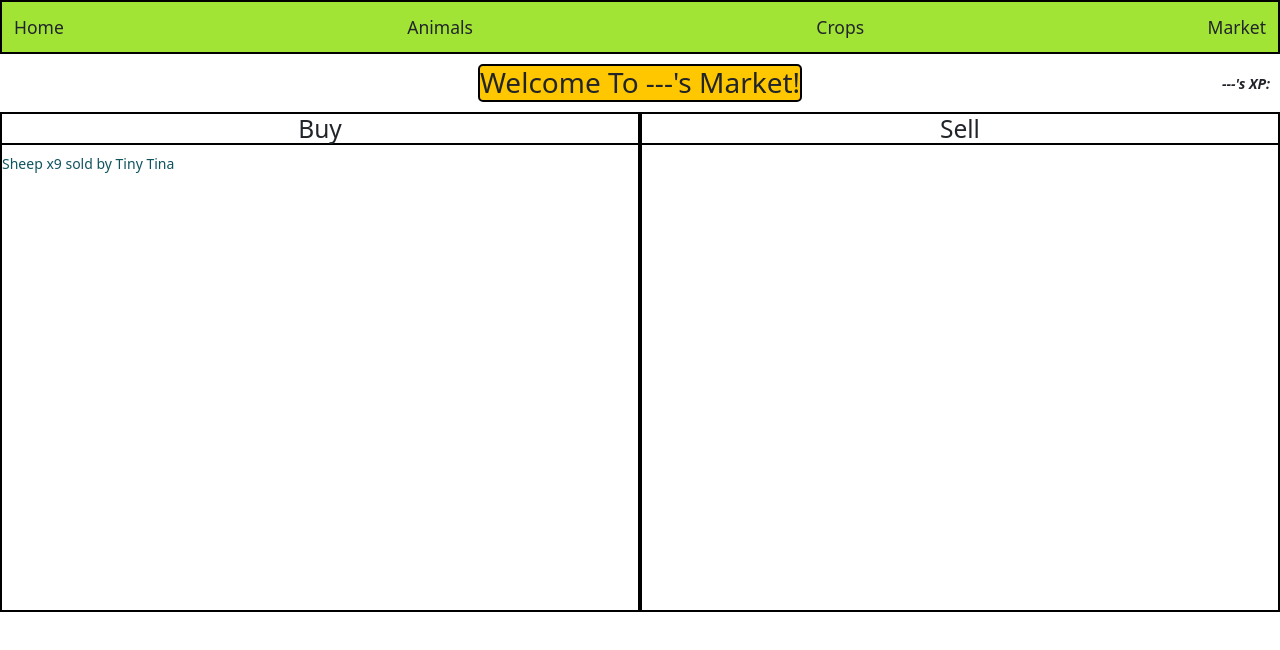
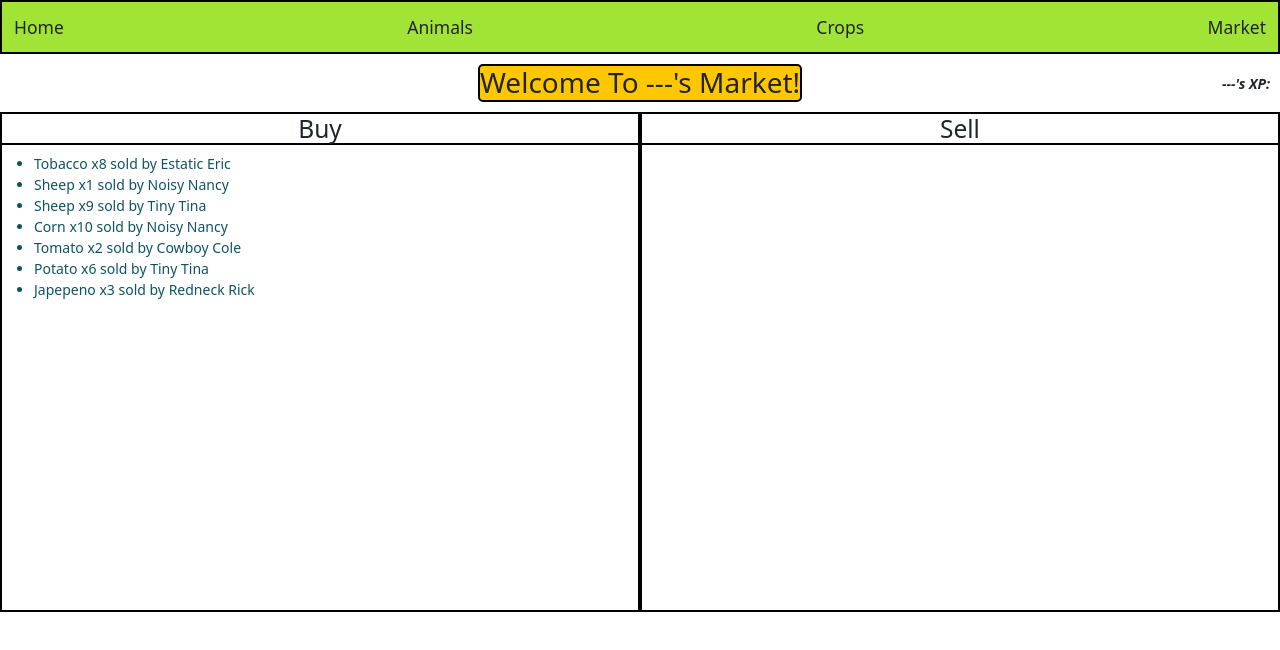
Before and after one commit to connor-w-smith/Farmageddon, a React (Vite) app in the folder farmageddon/: page /market in a window 1280 px wide. Shown: the top 650 px of the page. Built offline with nearby package versions, Linux system fonts and the light colour scheme.

Commit message:
List of items displays
The list of items displays correctly, some bugs to when the user refreshes

```diff
--- a/farmageddon/src/pages/Market.jsx
+++ b/farmageddon/src/pages/Market.jsx
@@ -19,12 +19,20 @@ function Market() {
         return `${items[item]} x${quantity} sold by ${sellers[seller]}`;
     };
 
-    const [saleInfo, setSaleInfo] = useState(generateRandomSale());
+    const generateSaleList = (i = 7) => {
+        const sales = [];
+        for(let j = 0; j < i; j++) {
+            sales.push(generateRandomSale());
+        }
+        return sales;
+    };
+
+    const [saleInfo, setSaleInfo] = useState(generateSaleList());
 
     useEffect(() => {
         const interval = setInterval(() => {
-            setSaleInfo(generateRandomSale());
-        }, 3000);
+            setSaleInfo(generateSaleList());
+        }, 1800000);
 
         return () => clearInterval(interval);
     }, []);
@@ -37,7 +45,12 @@ function Market() {
             </div>
             <div className="buy">
                 <h3 className="buyHeader">Buy</h3>
-                <p className="text-info-emphasis">{saleInfo}</p>
+                {/* <p className="text-info-emphasis">{saleInfo}</p> */}
+                <ul className="text-info-emphasis">
+                    {saleInfo.map((sale, index) => (
+                        <li key={index}>{sale}</li>
+                    ))}
+                </ul>
             </div>
             <div className="sell">
                 <h3 className="sellHeader">Sell</h3>
```
